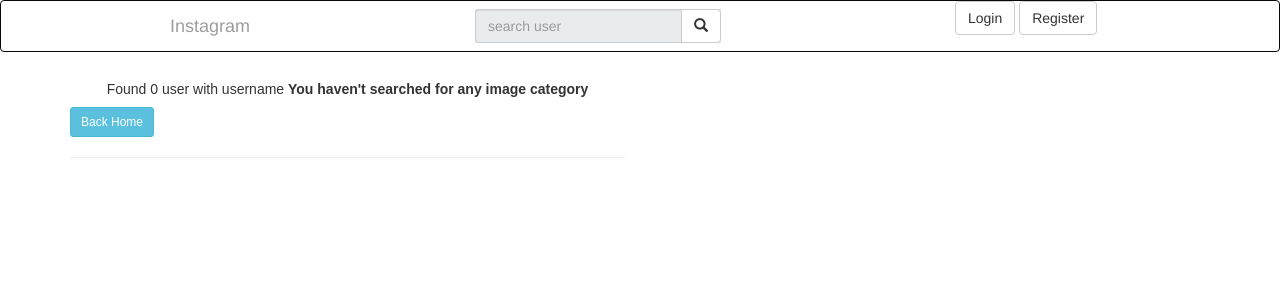
After one commit to ndanu-josy/Instagram, a Django app: page /search/ in a window 1280 px wide. The commit adds this page. Shown: the top 300 px of the page. Run offline with Django 3.2, Linux system fonts and the light colour scheme; parts of the project's set-up code (start-up, migrations or seed data) failed here and were passed over; some libraries are stand-ins or nearby versions.

Commit message:
Style navbar, search

```diff
--- a/insta/templates/index.html
+++ b/insta/templates/index.html
@@ -1,10 +1,7 @@
 {%extends 'base.html'%}
 {%block content%}
 <h1>Helllo Insta</h1>
-<a href="{%url 'post_image'%}">
-    <button type="submit" class="btn btn-sm btn-outline-default" style="margin-top:14px; margin-left:-10px">Add
-        post</button>
-</a>
+
 {% for post in posts%}
 <div class="container">
     <div class="col-md-8" style="border-radius:1%;">
--- a/insta/templates/navbar.html
+++ b/insta/templates/navbar.html
@@ -1,24 +1,46 @@
 <!DOCTYPE html>
 <html lang="en">
+
 <head>
 
   <meta charset="utf-8">
   <meta name="viewport" content="width=device-width, initial-scale=1">
+  <style>
+
+  </style>
 </head>
+
 <body>
-  <nav class="navbar navbar-inverse">
-    <div class="container-fluid">
-      <div class="navbar-header">
+  <nav class="navbar navbar-inverse" style="background-color: white; color: black;">
+    <div class="container">
+
+      <div class="col-md-2 navbar-header" style="padding-left: 100px;">
         <a class="navbar-brand" href="{% url 'index' %}">Instagram</a>
       </div>
 
+
+
+      <div class="col-sm-6 col-md-3 navbar-right "style="padding-right: 100px;">
+        {% if user.is_authenticated %}
+        <a href="{%url 'post_image'%}">
+          <button type="submit" class="btn btn-sm btn-outline-default" style="margin-top:14px; margin-left:-10px">Add
+              post</button>
+      </a>
+        <a href="/">Home</a>
+        <a href="/logout">Logout</a>
+        {% else %}
+        <a class='btn btn-default' href="/accounts/login">Login</a>
+        <a class='btn btn-default' href="/accounts/register">Register</a>
+        {% endif %}
+      </div>
+
       <!-- Adding a search form  -->
-      <div class="col-sm-4 col-md-4 navbar-right">
+      <div class="col-sm-4 col-md-6" style="padding-left: 200px; ">
 
-        <form class="navbar-form" role="search" action="">
+        <form class="navbar-form" role="search" action="{%url 'search'%}">
 
-          <div class="input-group">
-            <input type="text" class="form-control" placeholder="" name="insta">
+          <div class="input-group" style="background-color: #dee2e6;">
+            <input type="text" class="form-control" placeholder="search user " name="insta" style="background-color: #e9ecef;">
             <div class="input-group-btn">
               <button class="btn btn-default" type="submit"><i class="glyphicon glyphicon-search"></i></button>
             </div>
@@ -27,40 +49,11 @@
         </form>
       </div>
       <!-- search form end -->
-      <div class="col-sm-6 col-md-6">
-        {% if user.is_authenticated %}
-        <ul>
-          <li class="dropdown">
-            <a href="#" class="dropdown-toggle btn btn-default" data-toggle="dropdown" role="button" aria-expanded="false">Account
-                      <span class="caret"></span>
-                  </a>
-            <ul class="dropdown-menu" role="menu">
-              <li>
-                <a href="/">Home</a>
-              </li>
 
-              <li>
-                <a href="/accounts/password/change">Change Password</a>
-              </li>
-              <li>
-                <a href="/logout">Logout</a>
-              </li>
-            </ul>
-          </li>
-        </ul>
-        {% else %}
-        <li>
-          <a class='btn btn-default' href="/accounts/login">Login</a>
+    </div>
 
-        </li>
-        <li>
-          <a class='btn btn-default' href="/accounts/register">Register</a>
 
-        </li>
-
-        {% endif %}
-      </div>
-    </div>
   </nav>
 </body>
+
 </html>
--- /dev/null
+++ b/insta/templates/search.html
@@ -0,0 +1,54 @@
+{% extends 'base.html' %}
+{% block content %}
+
+<div class="container" style="font-family: 'Jost', sans-serif;">
+    <div class="row">
+        <div class="col-md-6 mx-auto">
+            {% if results %}
+            <h5 class="text-center">Found {{ results|length }} user{{ results|pluralize }}</h5>
+            {% else %}
+            <h5 class="text-center"> Found 0 user with username <strong>{{message}}</strong></h5>
+
+            <a class="d-block mx-auto" href="/">
+                <button class="btn btn-sm btn-info d-block mx-auto">Back Home</button>
+            </a>
+            {% endif %}
+            <hr>
+            {% if results %}
+            {% for res in results %}
+            <div class="container">
+                <div class="row">
+                    <div class="row">
+                        <div class="col-md-4">
+                            <img src="{{res.user.profile.profilephoto.url}}" alt="oops cant display"
+                                class="rounded-circle border ml-3 mt-2  mr-3" width="55" height="55">
+                        </div>
+                        <div class="col-md-8">
+                            <span><strong><a href="">{{res.user.username}}</a></strong></span>
+                            <div class="row">
+                                <div class="col-sm">
+                                    <p>Followers</p>
+                                </div>
+                                <div class="col-sm">Following</div>
+                            </div>
+                            <div class="col-md-3 mt-3">
+                                {% csrf_token %}
+                                <form method="POST" action="follow/{{res.user.id}}">
+                                    <button class="btn btn-sm btn-outline-primary" name="follow">unfollow</button>
+                                </form>
+                            </div>
+                        </div>
+                    </div>
+                </div>
+            </div>
+            <hr>
+
+            {% endfor %}
+            {% endif %}
+
+        </div>
+    </div>
+
+</div>
+
+{% endblock %}
--- a/insta/urls.py
+++ b/insta/urls.py
@@ -11,6 +11,7 @@ urlpatterns=[
     url(r'updateProfile/', views.update_profile,name = 'update_profile'),
     url(r'new/post/', views.post_image, name='post_image'),
     url(r'comment/<id>', views.comment, name='comment'),
+    url('search/', views.searchprofile, name='search'),
 ]
 if settings.DEBUG:
     urlpatterns+= static(settings.MEDIA_URL, document_root = settings.MEDIA_ROOT)
--- a/insta/views.py
+++ b/insta/views.py
@@ -1,3 +1,4 @@
+from django.contrib.auth.models import User
 from django.http import request
 from insta.models import Profile, Image, Comment
 from django.contrib.auth import authenticate, login
@@ -106,3 +107,30 @@ def comment(request,image_id):
         form = commentForm()
 
     return render(request, 'comment.html', {"form":form, "images":images,'comments':comments})
+
+
+# def search(request):
+#     profiles = Profile.objects.all()
+
+#     if 'username' in request.GET and request.GET['username']:
+#         search_term = request.GET.get('username')
+#         results = User.objects.filter(username__icontains=search_term)
+#         print(results)
+
+#         return render(request,'search.html',locals())
+
+#     return redirect('index')
+
+def searchprofile(request):
+    if 'insta' in request.GET and request.GET['insta']:
+        name = request.GET.get("insta")
+        searchResults = Profile.search_profile(name)
+        message = f'name'
+        params = {
+            'results': searchResults,
+            'message': message
+        }
+        return render(request, 'search.html', params)
+    else:
+        message = "You haven't searched for any image category"
+    return render(request, 'search.html', {'message': message})
```
Also changed, not shown: insta/templates/comment.html (deleted, +0 -37 lines).
